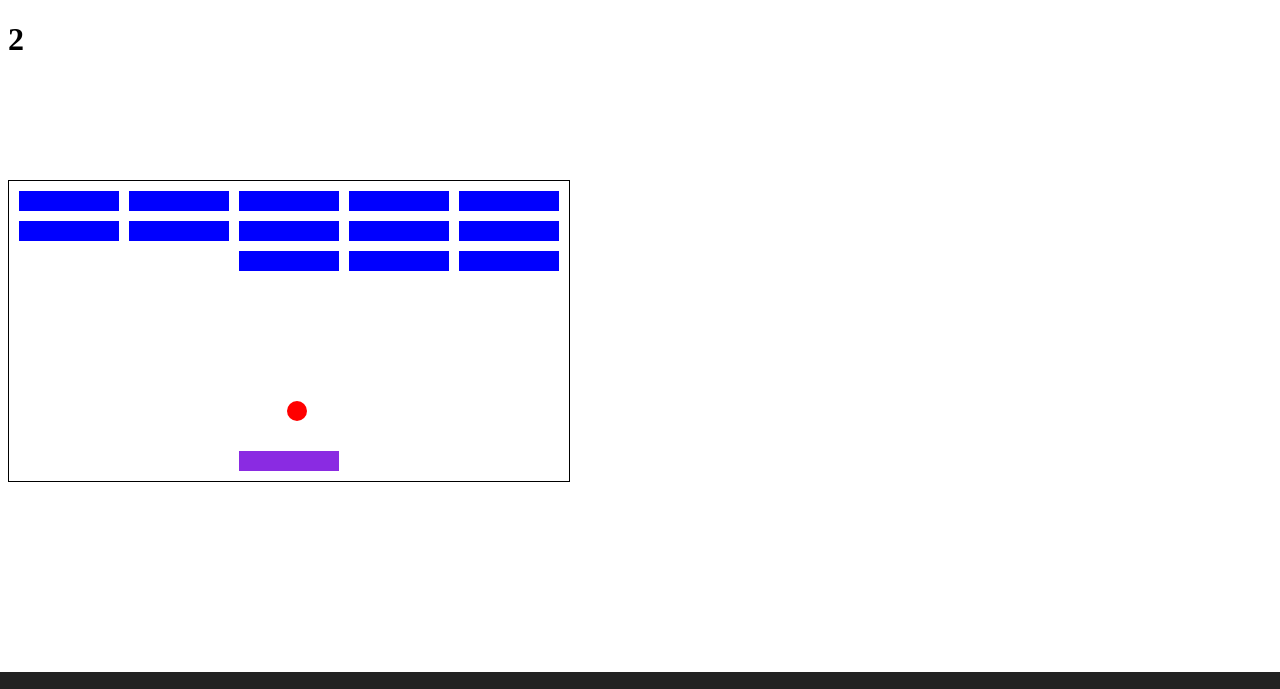
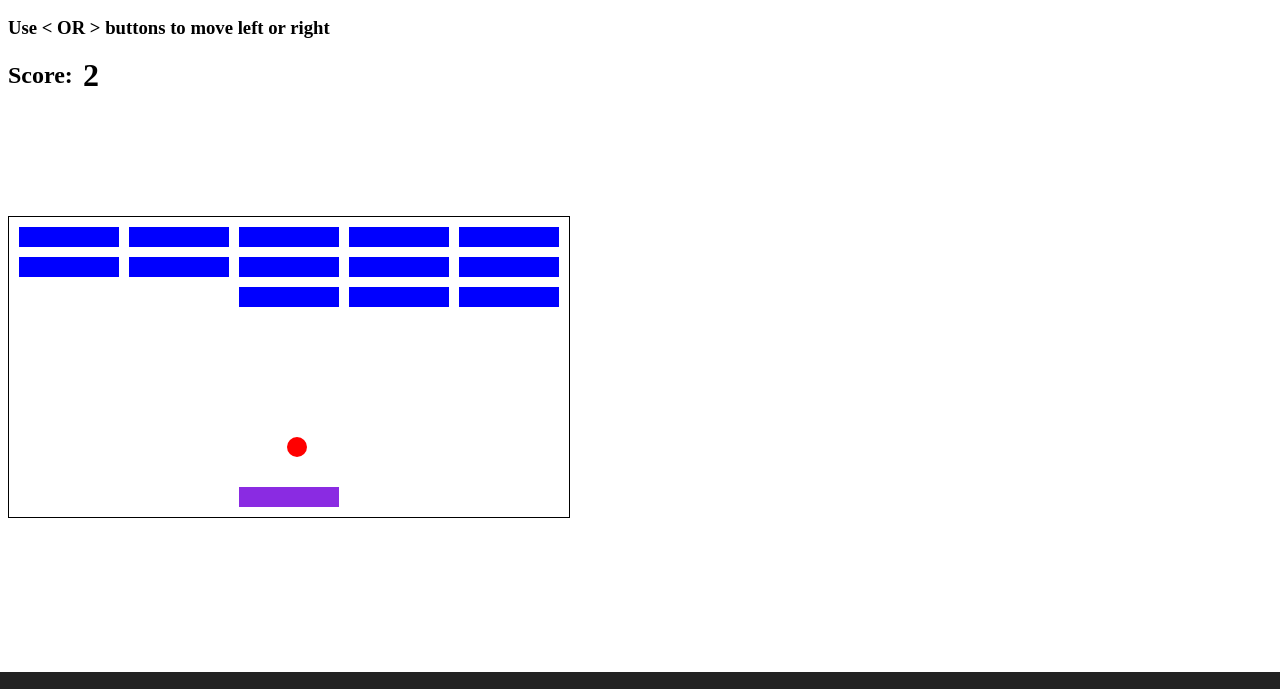
Before and after one commit to SangamPradhan/Breakout-Game, a plain HTML site: page index.html in a window 1280 px wide. Shown: the top 689 px of the page. Drawn offline with Linux system fonts and the light colour scheme.

Commit message:
layout updated

```diff
--- a/index.html
+++ b/index.html
@@ -8,9 +8,10 @@
     <style>
         .centered {
             display: flex;
-            justify-content: center;
+            justify-content: left;
             align-items: center;
-            height: 100vh;
+            height: 2vh;
+            margin-top: 20px;
         }
     </style>
     <script src="https://kit.fontawesome.com/a076d05399.js" crossorigin="anonymous"></script>
@@ -18,12 +19,16 @@
 
 <body>
     <div class="container">
-        <h1 id="score">0</h1>
+        <div class="instructions centered">
+            <h3>Use &lt; OR &gt; buttons to move left or right</h3>
+        </div>
+        <div style="display: flex; align-items: center;">
+            <h2 style="margin-right: 10px;">Score:</h2>
+            <h1 id="score">0</h1>
+        </div>
         <div class="grid"></div>
         <button id="restartButton" style="display: none; margin-top:10px">Restart</button>
-
     </div>
-
     <footer>
         <div class="footer-container">
             <div class="footer-info">
@@ -40,7 +45,6 @@
         </div>
     </footer>
 
-
     <script src="index.js"></script>
 </body>
 
--- a/styles.css
+++ b/styles.css
@@ -5,7 +5,9 @@
   height: 300px;
   border: 1px solid black;
   margin-top: 100px;
+  align-items: center;
 }
+
 
 .user {
   position: absolute;
```
